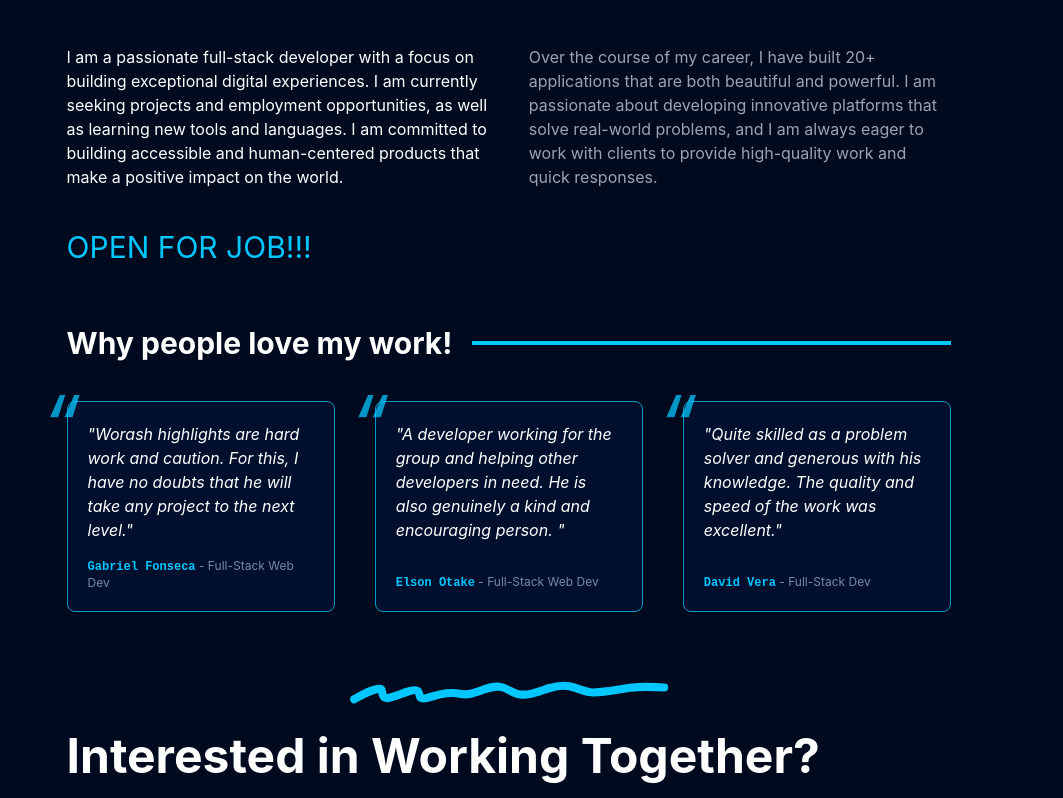
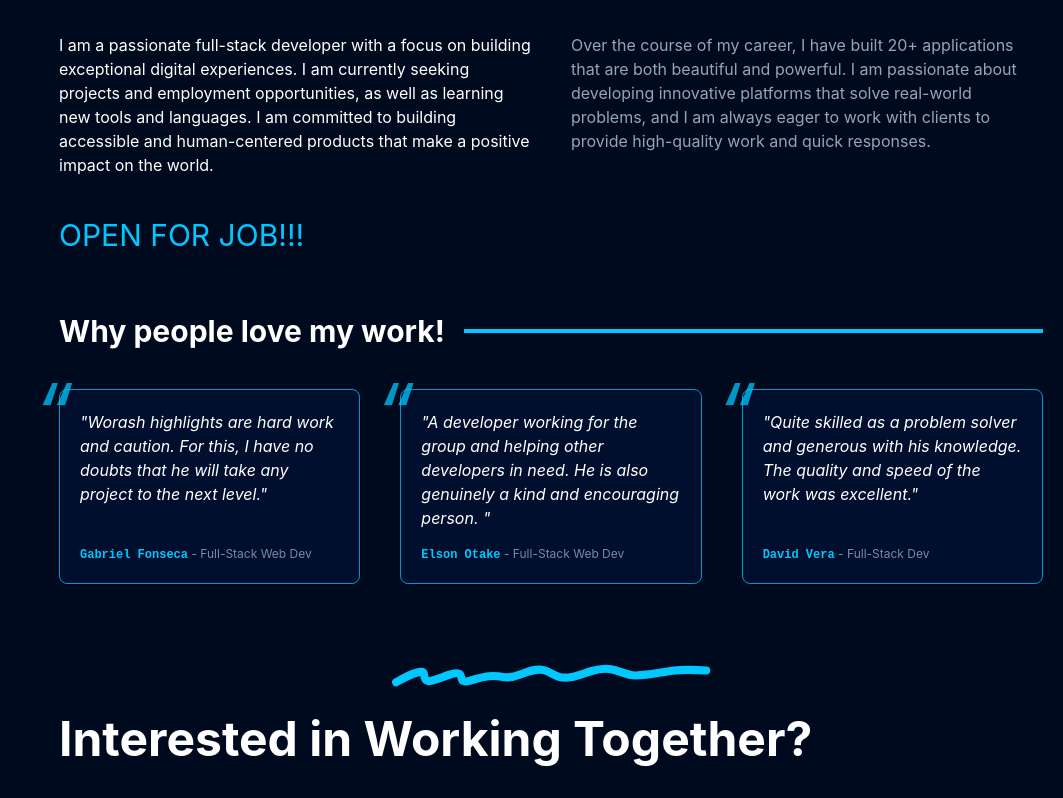
Before and after one commit to worashf/portfolio, a Next.js app: page / in a window 1280 px wide. Shown: the part 919-1717 px from the top of the page, without its empty margins (217-1280 px from the left). Built offline with nearby package versions, Linux system fonts and the light colour scheme.

Commit message:
Update issues

```diff
--- a/components/layout/Container.js
+++ b/components/layout/Container.js
@@ -11,7 +11,7 @@ const PageContainer = ({ currentPage, pageDesc, meta: { desc },link:{link} ,chil
   return (
     <div
       className="w-full flex flex-col md:flex-row   min-h-screen opening-box-animate-paddin text-white  "
-      style={{ maxWidth: '1200px' }}
+      // style={{ maxWidth: '1200px' }}
     >
       <Head>
         <title>{pageTitle}</title>
@@ -35,7 +35,7 @@ height="0" width="0" style="display:none;visibility:hidden"></iframe>`,
       ></noscript> */}
 
       <Navbar />
-      <div className="p-3 w-full ">
+      <div className=" w-full ">
         {children}
         <Footer />
       </div>
```
